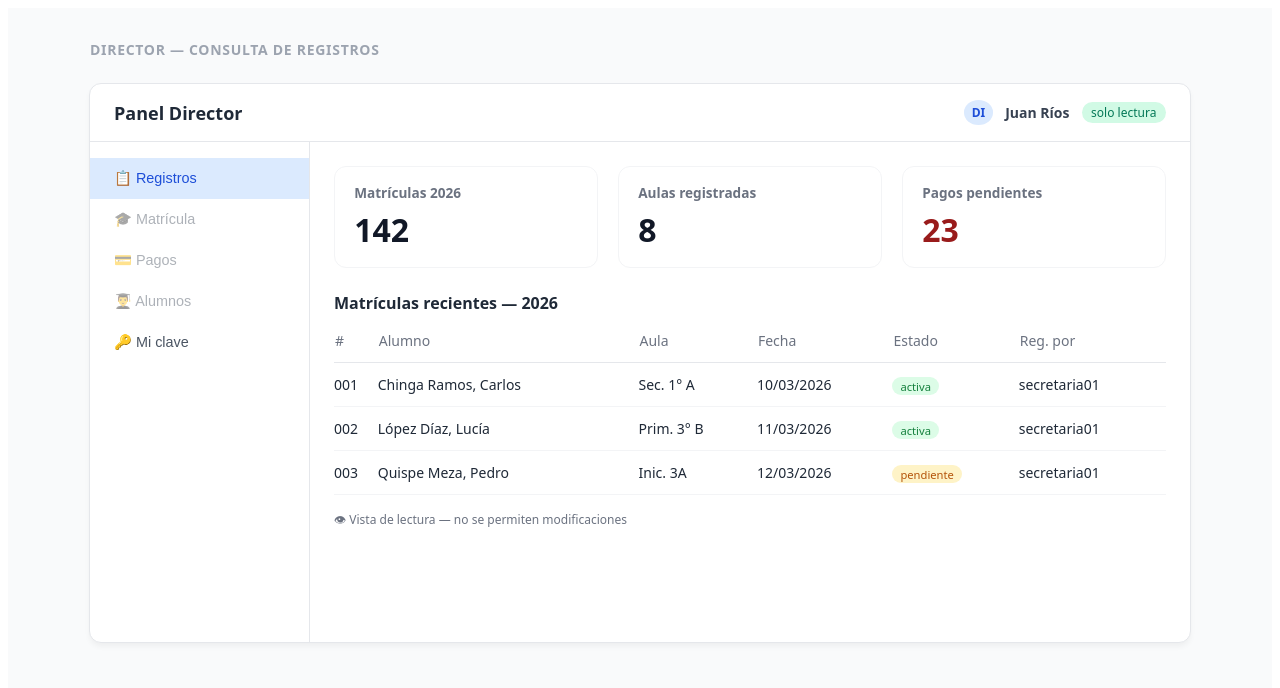
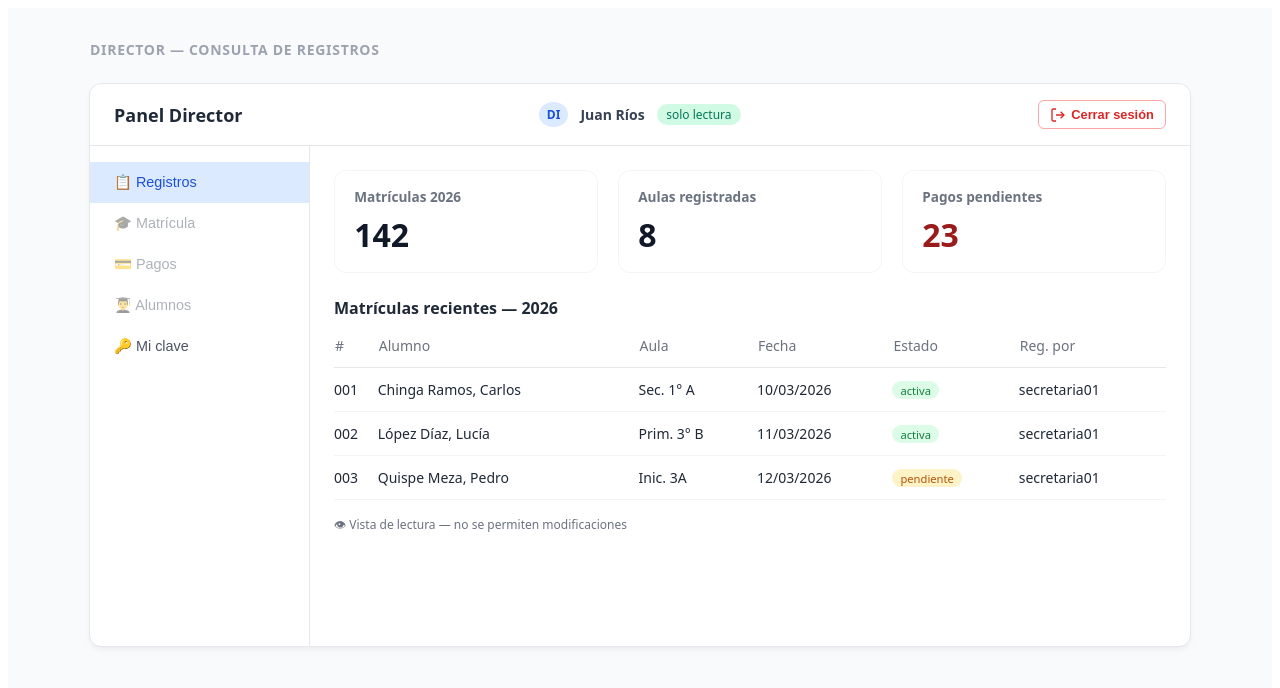
Before and after one commit to tiben10/front-end, a React (Vite) app: page /director-dashboard in a window 1280 px wide. Shown: the top 688 px of the page. Built offline with nearby package versions, Linux system fonts and the light colour scheme.

Commit message:
agrego el botón Cerrar sesión, en los paneles de Secretaria y Director

```diff
--- a/src/pages/DirectorDashboard.jsx
+++ b/src/pages/DirectorDashboard.jsx
@@ -1,7 +1,9 @@
 import { useState } from 'react';
+import { useNavigate } from 'react-router-dom';
 import '../Styles/Dashboard.css';
 import { useTabHistory } from '../hooks/useTabHistory';
 import { cambiarPassword } from '../services/usuarioService';
+import { logout } from '../services/authService';
 
 const matriculasRecientes = [
     { id: '001', alumno: 'Chinga Ramos, Carlos', aula: 'Sec. 1° A', fecha: '10/03/2026', estado: 'activa', registradoPor: 'secretaria01' },
@@ -17,6 +19,7 @@ const estadoMatriculaClass = (estado) => {
     }
 };
 const DirectorDashboard = () => {
+    const navigate = useNavigate();
     const [activeTab, setActiveTab] = useState('registros');
     useTabHistory(activeTab, setActiveTab);
     const [claveActual, setClaveActual] = useState('');
@@ -64,6 +67,11 @@ const cambiarClave = async () => {
     }
 };
 
+    const handleLogout = () => {
+        logout();
+        navigate('/');
+    };
+
     return (
         <div className="dash-wrapper">
             <div className="dash-title-top">DIRECTOR — CONSULTA DE REGISTROS</div>
@@ -79,6 +87,10 @@ const cambiarClave = async () => {
                         <span className="user-name">Juan Ríos</span>
                         <span className="role-badge role-di">solo lectura</span>
                     </div>
+                    <button className="logout-btn" onClick={handleLogout} title="Cerrar sesión">
+                        <svg viewBox="0 0 24 24" width="16" height="16" stroke="currentColor" strokeWidth="2" fill="none"><path d="M9 21H5a2 2 0 0 1-2-2V5a2 2 0 0 1 2-2h4"></path><polyline points="16 17 21 12 16 7"></polyline><line x1="21" y1="12" x2="9" y2="12"></line></svg>
+                        Cerrar sesión
+                    </button>
                 </header>
                 <div className="dash-body director-body">
                     <aside className="dash-sidebar">
--- a/src/pages/SecretariaUserDashboard.jsx
+++ b/src/pages/SecretariaUserDashboard.jsx
@@ -1,7 +1,9 @@
 import React, { useState, useEffect } from 'react';
+import { useNavigate } from 'react-router-dom';
 import '../Styles/Dashboard.css';
 import { useTabHistory } from '../hooks/useTabHistory';
 import { cambiarPassword } from '../services/usuarioService';
+import { logout } from '../services/authService';
 
 const TOTP_STEP = 30; // segundos que dura cada codigo, igual que Google Authenticator
 
@@ -197,6 +199,7 @@ const tituloSuperiorPorTab = {
 };
 
 const SecretariaUserDashboard = () => {
+    const navigate = useNavigate();
     const [activeTab, setActiveTab] = useState('matricula');
     useTabHistory(activeTab, setActiveTab);
     const [aulas, setAulas] = useState(mockAulas);
@@ -756,6 +759,11 @@ const deudaPendiente2025 = historialPagosDetalle
         setTimeout(() => setReciboMensaje(''), 3000);
     };
 
+    const handleLogout = () => {
+        logout();
+        navigate('/');
+    };
+
     return (
         <div className="dash-wrapper">
             <div className="dash-title-top">{tituloSuperiorPorTab[activeTab] || 'SECRETARÍA'}</div>
@@ -771,6 +779,10 @@ const deudaPendiente2025 = historialPagosDetalle
                         <span className="user-name">María Torres</span>
                         <span className="role-badge role-se">secretaria</span>
                     </div>
+                    <button className="logout-btn" onClick={handleLogout} title="Cerrar sesión">
+                        <svg viewBox="0 0 24 24" width="16" height="16" stroke="currentColor" strokeWidth="2" fill="none"><path d="M9 21H5a2 2 0 0 1-2-2V5a2 2 0 0 1 2-2h4"></path><polyline points="16 17 21 12 16 7"></polyline><line x1="21" y1="12" x2="9" y2="12"></line></svg>
+                        Cerrar sesión
+                    </button>
                 </header>
 
                 <div className="dash-body">
```
